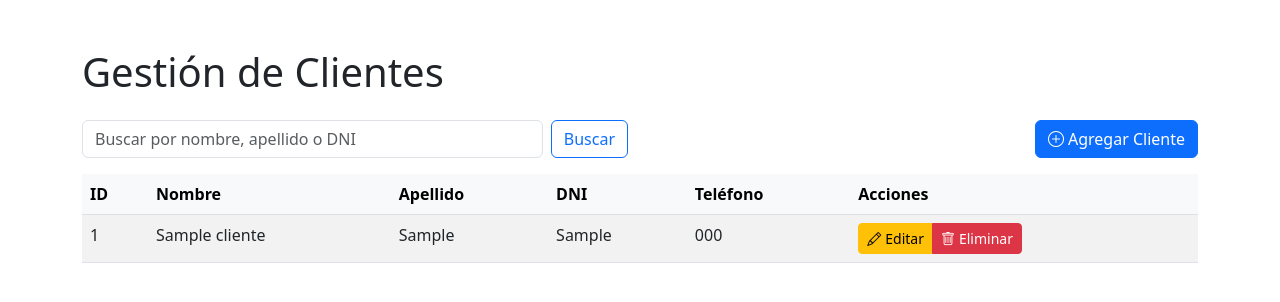
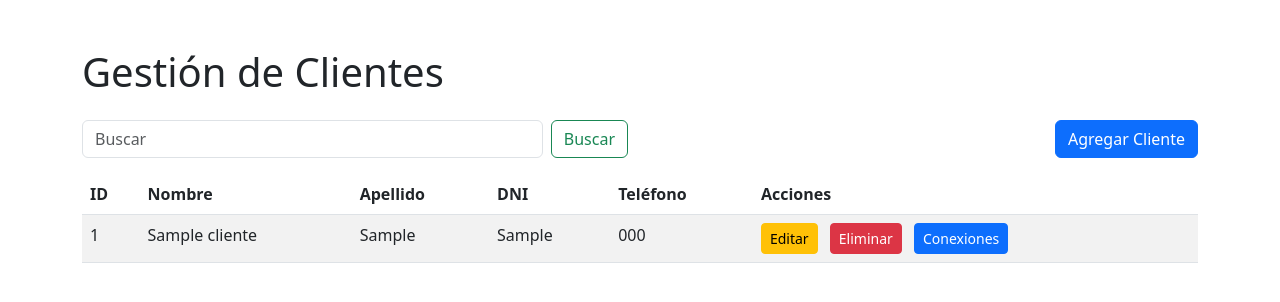
Before and after one commit to hilacarreon/tpcampo, a Flask app: page / in a window 1280 px wide. Shown: the top 302 px of the page. Run offline with Flask 3, Linux system fonts and the light colour scheme; tables that the repository leaves empty or names only in its code hold one stand-in row (values such as "Sample post").

Commit message:
Mejoras finales

```diff
--- a/proyecto/app.py
+++ b/proyecto/app.py
@@ -201,5 +201,25 @@
         flash(f'Error al eliminar cliente: {e}', 'error')
         return redirect(url_for('index'))
 
+@app.route('/conexiones/<int:id>', methods=['GET'])
+def ver_conexiones(id):
+    conn = get_db_connection()
+    if not conn:
+        return redirect(url_for('index'))
+
+    try:
+        cursor = conn.cursor(dictionary=True)
+        cursor.execute("SELECT * FROM cliente WHERE id = %s", (id,))
+        cliente = cursor.fetchone()
+        cursor.execute("SELECT * FROM conexion WHERE idCliente = %s", (id,))
+        conexiones = cursor.fetchall()
+        cursor.close()
+        conn.close()
+        return render_template('conexiones.html', conexiones=conexiones, cliente_nombre=cliente['nombre'], cliente_apellido=cliente['apellido'])
+
+    except Error as e:
+        flash(f'Error al obtener conexiones: {e}', 'error')
+        return redirect(url_for('index'))
+
 if __name__ == '__main__':
     app.run(debug=True, host='0.0.0.0', port=5000)
--- a/proyecto/templates/index.html
+++ b/proyecto/templates/index.html
@@ -1,28 +1,25 @@
 {% extends "base.html" %}
+{% block title %}Gestión de Clientes{% endblock %}
+{% block content %}
 
-{% block title %}Gestión de Clientes{% endblock %}
-
-{% block content %}
 <div class="container mt-5">
     <h1 class="mb-4">Gestión de Clientes</h1>
 
     <div class="row mb-3">
         <div class="col-md-6">
-            <form method="GET" action="{{ url_for('index') }}" class="d-flex">
-                <input type="search" name="query" class="form-control me-2" placeholder="Buscar por nombre, apellido o DNI" value="{{ query }}">
-                <button type="submit" class="btn btn-outline-primary">Buscar</button>
+            <form class="d-flex" role="search" action="{{ url_for('index') }}">
+                <input class="form-control me-2" type="search" name="query" placeholder="Buscar" aria-label="Search">
+                <button class="btn btn-outline-success" type="submit">Buscar</button>
             </form>
         </div>
         <div class="col-md-6 text-end">
-            <a href="{{ url_for('agregar_cliente') }}" class="btn btn-primary">
-                <i class="bi bi-plus-circle me-1"></i>Agregar Cliente
-            </a>
+            <a href="{{ url_for('agregar_cliente') }}" class="btn btn-primary">Agregar Cliente</a>
         </div>
     </div>
 
     <div class="table-responsive">
-        <table class="table table-striped table-hover">
-            <thead class="table-light">
+        <table class="table table-striped">
+            <thead>
                 <tr>
                     <th>ID</th>
                     <th>Nombre</th>
@@ -41,18 +38,28 @@
                     <td>{{ cliente.dni }}</td>
                     <td>{{ cliente.telefono }}</td>
                     <td>
+                        <div class="btn-group me-2" role="group">
+                            <a href="{{ url_for('editar_cliente', id=cliente.id) }}" class="btn btn-warning btn-sm">Editar</a>
+                        </div>
+                        <div class="btn-group me-2" role="group">
+                            <button type="button" class="btn btn-danger btn-sm" data-bs-toggle="modal" data-bs-target="#deleteModal{{ cliente.id }}">Eliminar</button>
+                        </div>
                         <div class="btn-group" role="group">
-                            <a href="{{ url_for('editar_cliente', id=cliente.id) }}" class="btn btn-warning btn-sm">
-                                <i class="bi bi-pencil me-1"></i>Editar
-                            </a>
-                            <button type="button" class="btn btn-danger btn-sm" data-bs-toggle="modal" data-bs-target="#deleteModal{{ cliente.id }}">
-                                <i class="bi bi-trash me-1"></i>Eliminar
-                            </button>
+                            <a href="{{ url_for('ver_conexiones', id=cliente.id) }}" class="btn btn-primary btn-sm">Conexiones</a>
                         </div>
                     </td>
                 </tr>
+                {% else %}
+                <tr>
+                    <td colspan="6" class="text-center">No se encontraron clientes</td>
+                </tr>
+                {% endfor %}
+            </tbody>
+        </table>
+    </div>
+</div>
 
-                <!-- Modal de Confirmación de Eliminación -->
+{% for cliente in clientes %}
 <div class="modal fade" id="deleteModal{{ cliente.id }}" tabindex="-1" aria-labelledby="deleteModalLabel{{ cliente.id }}" aria-hidden="true">
     <div class="modal-dialog">
         <div class="modal-content">
@@ -65,20 +72,13 @@
             </div>
             <div class="modal-footer">
                 <button type="button" class="btn btn-secondary" data-bs-dismiss="modal">Cancelar</button>
-                                <form method="POST" action="{{ url_for('eliminar_cliente', id=cliente.id) }}" class="d-inline">
+                <form action="{{ url_for('eliminar_cliente', id=cliente.id) }}" method="post">
                     <button type="submit" class="btn btn-danger">Eliminar</button>
                 </form>
             </div>
         </div>
     </div>
 </div>
-                {% else %}
-                <tr>
-                    <td colspan="6" class="text-center">No se encontraron clientes</td>
-                </tr>
 {% endfor %}
-            </tbody>
-        </table>
-    </div>
-</div>
+
 {% endblock %}
```
Also changed, not shown: proyecto/templates/conexiones.html (added, +44 -0 lines). Lines whose indentation alone changed are shown as unchanged.
